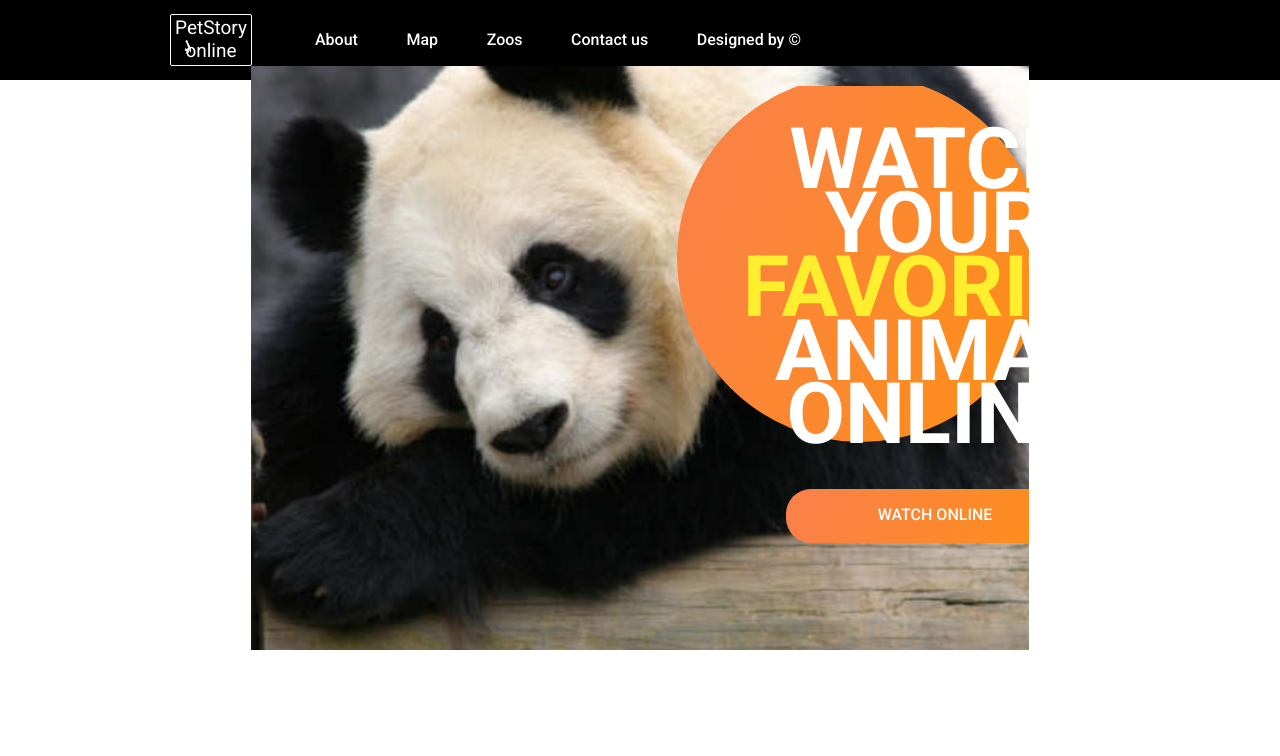
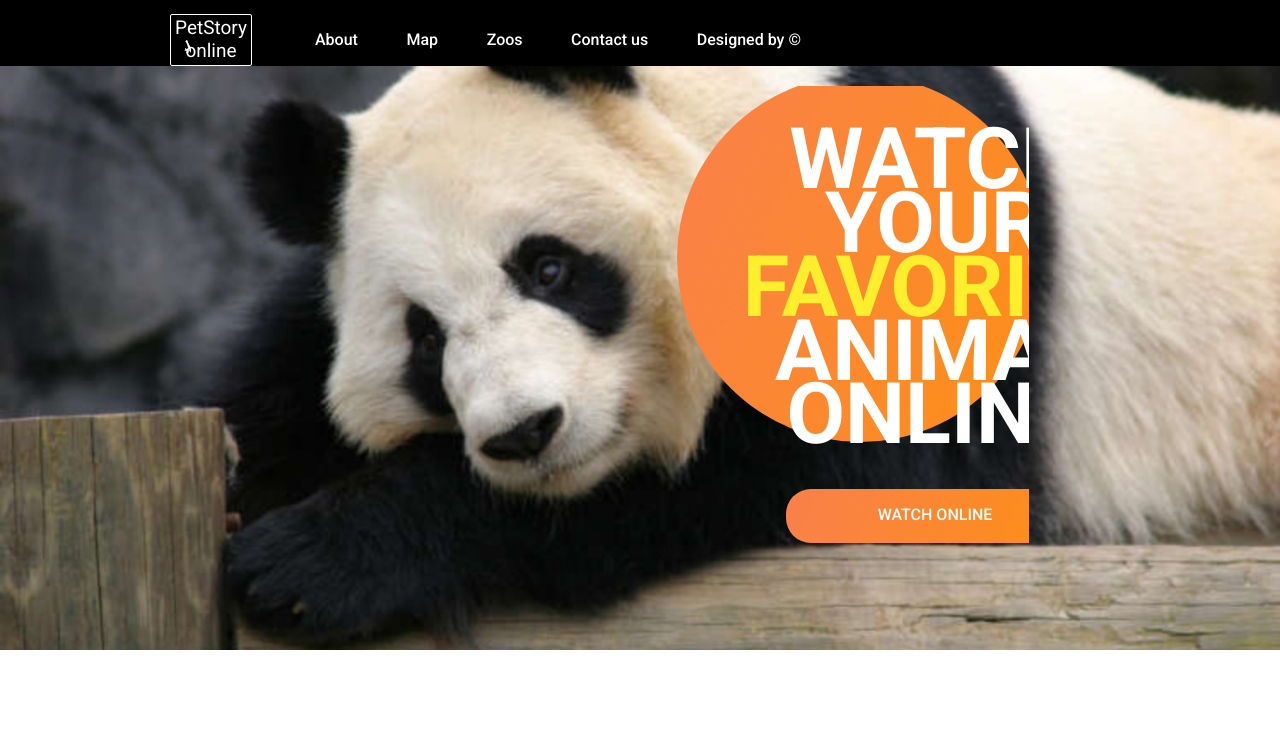
Before and after one commit to OxanaDanilova/online-zoo-ts, a React (Create React App) app: page / in a window 1280 px wide. Shown: the top 756 px of the page. Built offline with nearby package versions, Linux system fonts and the light colour scheme.

Commit message:
feat: add styles for Home page

```diff
--- a/src/pages/Home/Home.scss
+++ b/src/pages/Home/Home.scss
@@ -15,6 +15,7 @@ body {
 
 .wrapper-first-scr {
   height: 780px;
+  width: 100%;
   background-image: url(../../../public/assets/images/Giant-Panda.png);
   background-position: center;
   background-size: cover;
@@ -22,7 +23,8 @@ body {
 }
 
 .first-section {
-  width: 1600px;
+  // width: 1600px;
+  width: 100%;
   margin: 0 auto;
 }
 
@@ -83,6 +85,7 @@ body {
   background-color: #ffffff;
   position: relative;
   height: 1829px;
+  width: 100%;
 }
 
 .flower-decor {
@@ -323,6 +326,7 @@ body {
 
 .third-section {
   height: 1004px;
+  width: 100%;
   display: flex;
   justify-content: center;
   align-items: center;
@@ -510,6 +514,7 @@ body {
 
 .fourth-section {
   height: 919px;
+  width: 100%;
   background-color: #ffffff;
   display: flex;
   justify-content: center;
@@ -1432,7 +1437,7 @@ body {
 
   .first-section {
     height: 187px;
-    width: 100vw; /* 320px; */
+    width: 100%;
     background-image: url(../../../public/assets/images/Giant-Panda.png);
     background-position: center;
     background-size: cover;
@@ -1490,6 +1495,7 @@ body {
   .second-section {
     z-index: 10;
     height: 2054px;
+    width: 100%;
   }
 
   .flower-decor {
@@ -1642,6 +1648,7 @@ body {
 
   .third-section {
     height: 1082px;
+    width: 100%;
   }
 
   .pick-friend-wrapper {
@@ -1742,6 +1749,7 @@ body {
 
   .fourth-section {
     height: 580px;
+    width: 100%;
     background-color: #ffffff;
     display: flex;
     justify-content: center;
```
